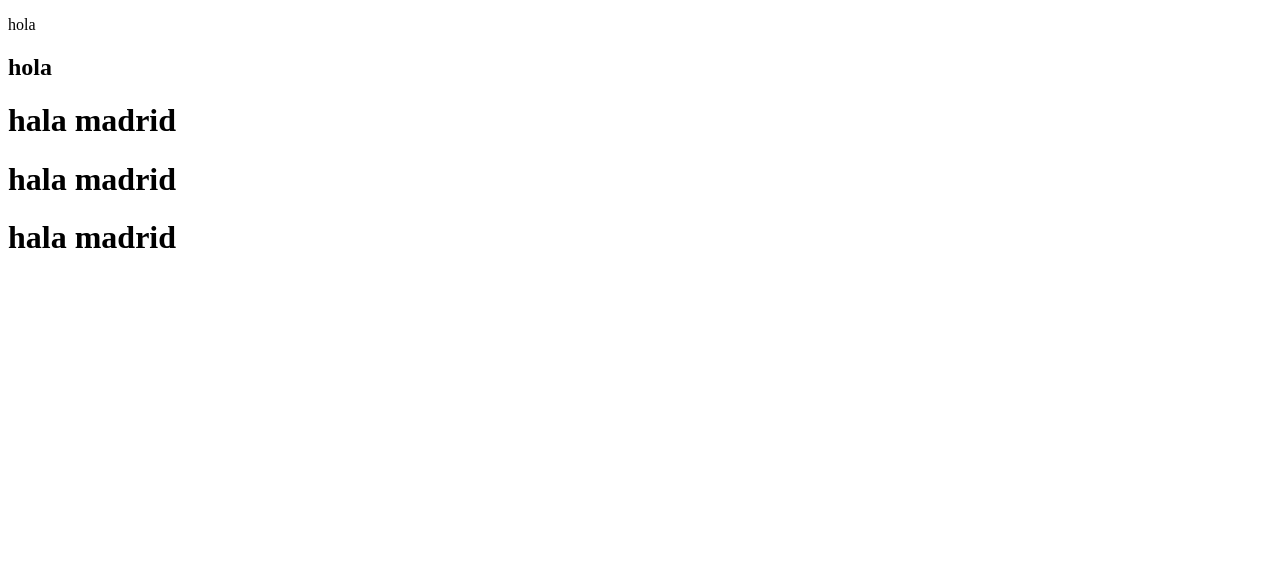
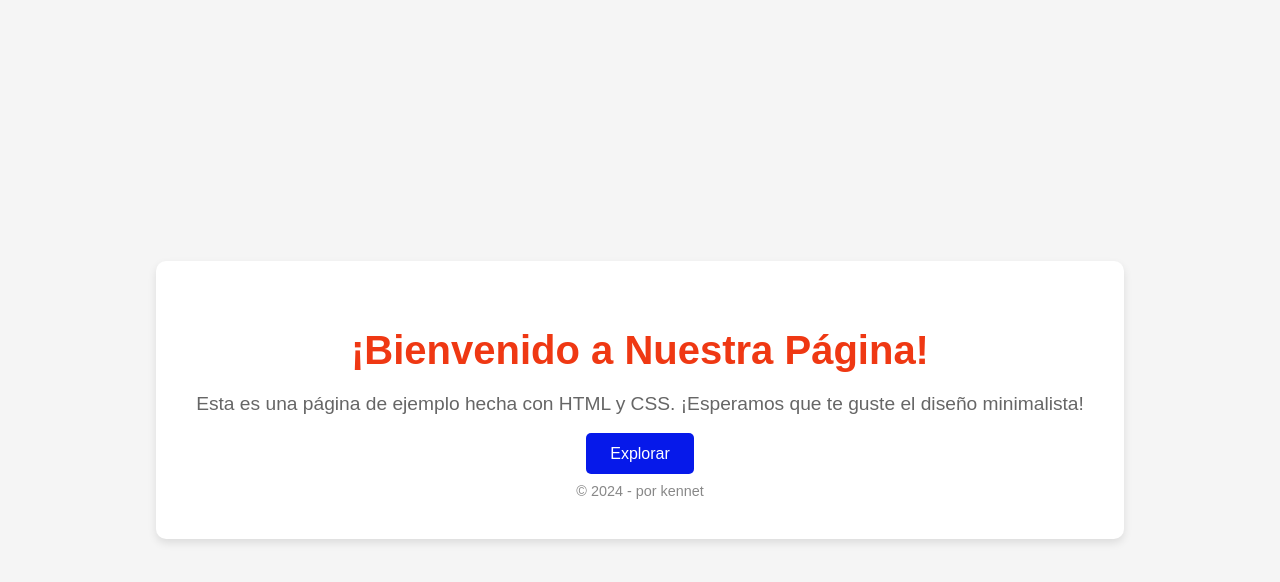
Before and after one commit to DanielRPZ/Proyec, a plain HTML site: page index.html in a window 1280 px wide. Drawn offline with Linux system fonts and the light colour scheme.

Commit message:
cambios
cualquier cosa

```diff
--- a/index.html
+++ b/index.html
@@ -1,16 +1,71 @@
 <!DOCTYPE html>
-<html lang="en">
+<html lang="es">
 <head>
     <meta charset="UTF-8">
     <meta name="viewport" content="width=device-width, initial-scale=1.0">
-    <title>Document</title>
+    <title>Página de Bienvenida</title>
+    <style>
+        body {
+            margin: 0;
+            padding: 0;
+            font-family: 'Arial', sans-serif;
+            background-color: #f5f5f5;
+            display: flex;
+            justify-content: center;
+            align-items: center;
+            height: 100vh;
+            color: #333;
+        }
+
+        .container {
+            text-align: center;
+            background-color: #fff;
+            padding: 40px;
+            border-radius: 10px;
+            box-shadow: 0 4px 8px rgba(0, 0, 0, 0.1);
+        }
+
+        h1 {
+            font-size: 2.5rem;
+            margin-bottom: 20px;
+            color: #ef3813;
+        }
+
+        p {
+            font-size: 1.2rem;
+            margin-bottom: 30px;
+            color: #666;
+        }
+
+        a {
+            padding: 12px 24px;
+            text-decoration: none;
+            background-color: #0619ea;
+            color: white;
+            border-radius: 5px;
+            font-size: 1rem;
+            transition: background-color 0.3s;
+        }
+
+        a:hover {
+            background-color: #45a049;
+        }
+
+        footer {
+            margin-top: 20px;
+            font-size: 0.9rem;
+            color: #888;
+        }
+    </style>
 </head>
 <body>
-    <p>hola</p>
-    <h2>hola</h2>
-    <h1>hala madrid</h1>
-    <h1>hala madrid</h1>
 
-    <h1>hala madrid</h1>
+    <div class="container">
+        <h1>¡Bienvenido a Nuestra Página!</h1>
+        <p>Esta es una página de ejemplo hecha con HTML y CSS. ¡Esperamos que te guste el diseño minimalista!</p>
+        <a href="#">Explorar</a>
+        <footer>&copy; 2024 - por kennet</footer>
+    </div>
+
 </body>
 </html>
```
